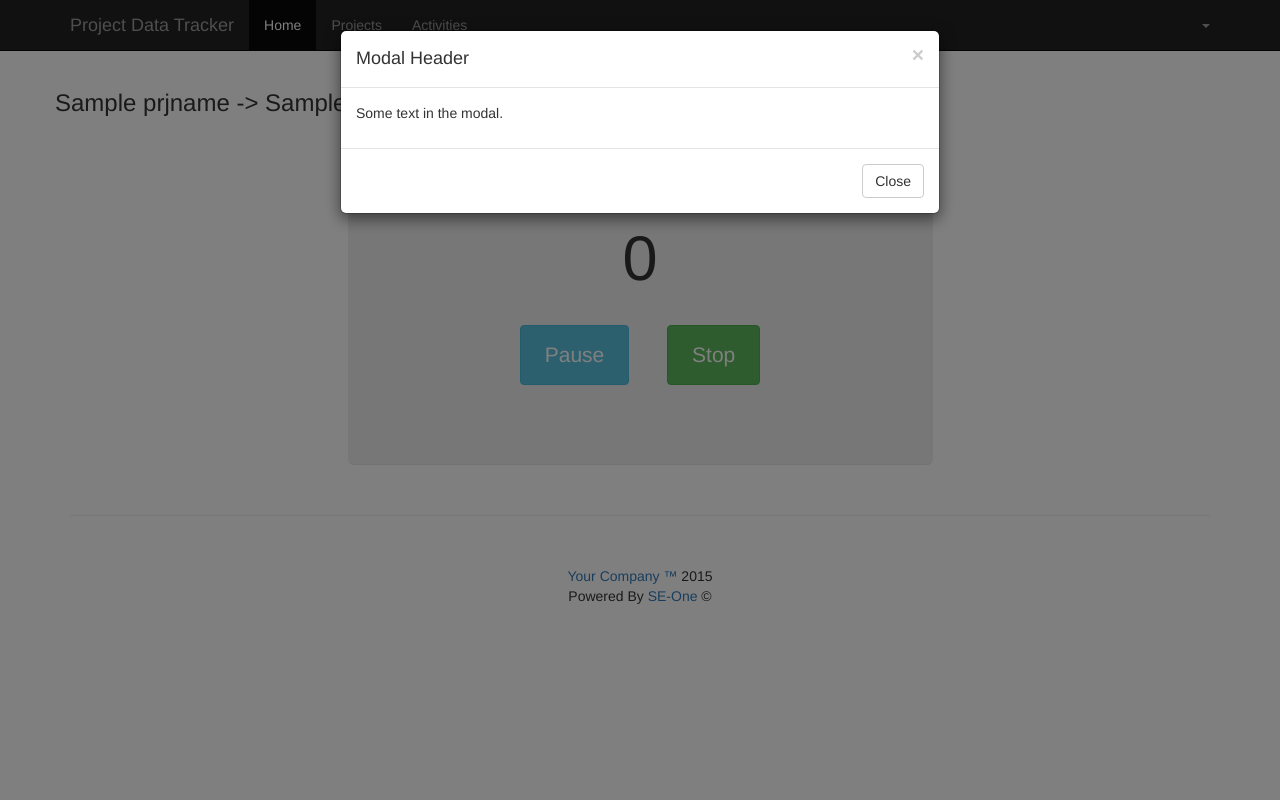
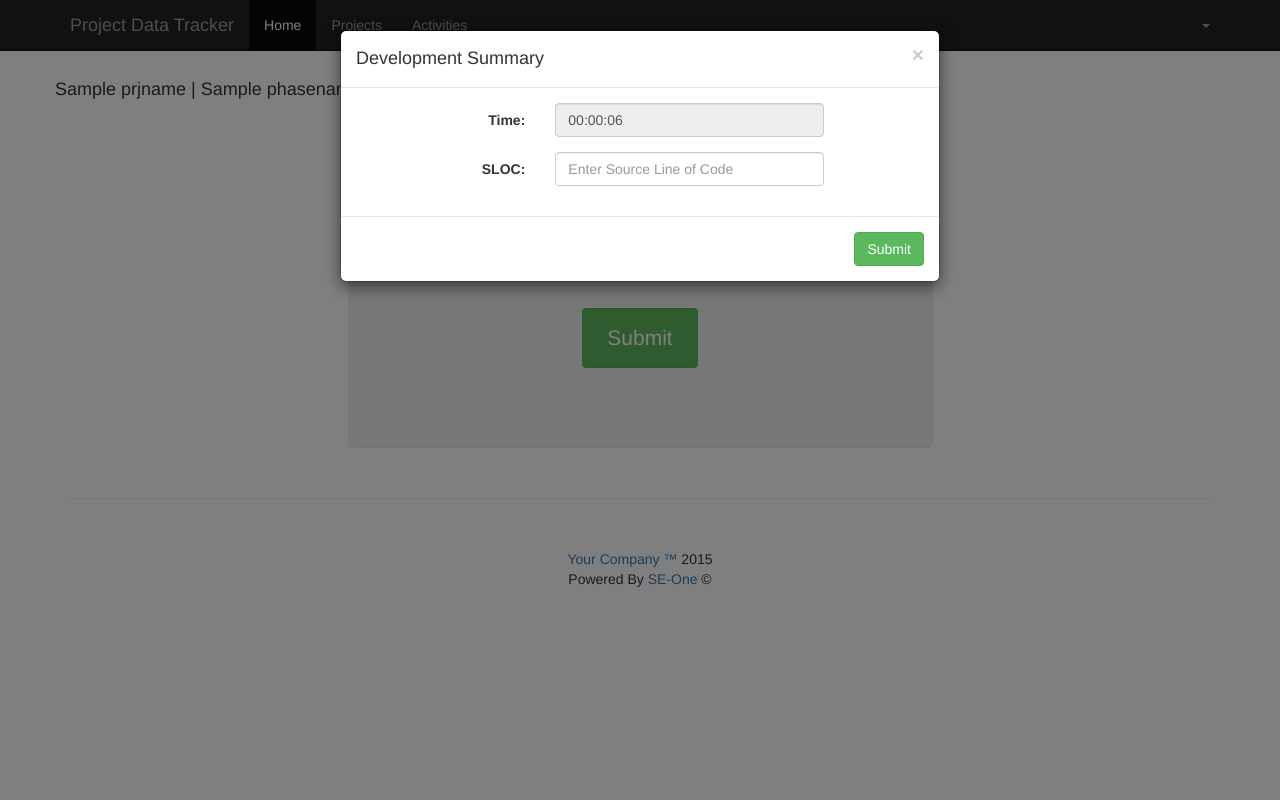
Before and after one commit to raspberryice/project-data-tracker, a Django app: template pdt/templates/devaction.html in a window 1280 px wide, after a click on "Stop". Run offline with Django 3.2, Linux system fonts and the light colour scheme; the template is opened without the code that fills it: most values are stand-ins (such as "Sample title", 1, 10 or a date in 2020); some libraries are stand-ins or nearby versions.

Commit message:
Timer and Submit SLOC completed
Please refer to the fake views in views.py to adapt the input/output of the backend functions.

```diff
--- a/pdt/static/css/offcanvas.css
+++ b/pdt/static/css/offcanvas.css
@@ -78,6 +78,11 @@ footer {
   border-top-right-radius: 0;
 }
 
+/* modal */
+.modal-body {
+  text-align: center;
+}
+
 /* jumbotron timer */
 .jumbotron {
   width: 50%;
--- a/pdt/static/js/timer.js
+++ b/pdt/static/js/timer.js
@@ -1,8 +1,33 @@
-var c=0;
-var t;
-function starttimer()
-{
-    document.getElementById('timerdisplay').value = c;
-    c = c + 1;
-    t = setTimeout("starttimer()",1000);
+var myVar = setInterval(myTimer, 1000);
+var totseconds = 0;
+function myTimer() {
+    totseconds = totseconds + 1;
+    var hour = Math.floor(totseconds / 3600),
+        minute = Math.floor(totseconds % 3600 / 60),
+        sec = Math.floor(totseconds % 60);
+    if (hour < 10) hour = '0' + hour;
+    if (minute < 10) minute = '0' + minute;
+    if (sec < 10) sec = '0' + sec;
+    document.getElementById("timerdisplay").innerHTML = hour + ":" + minute + ":" + sec;
 }
+var paused = false;
+function pausetimer() {
+    if (paused) {
+        paused = false;
+        document.getElementById("pausebutton").innerHTML = "Pause";
+        document.getElementById("pausebutton").setAttribute("class", "btn btn-md btn-info");
+        myVar = setInterval(myTimer, 1000);
+    } else {
+        clearInterval(myVar);
+        document.getElementById("pausebutton").innerHTML = "Resume";
+        document.getElementById("pausebutton").setAttribute("class", "btn btn-md btn-success");
+        paused = true;
+    }
+}
+function stoptimer() {
+    clearInterval(myVar);
+    document.getElementById("stopbutton").innerHTML = "Submit";
+    document.getElementById("stopbutton").setAttribute("class", "btn btn-md btn-success")
+    document.getElementById("pausebutton").remove();
+    document.getElementById("time").setAttribute("value", document.getElementById("timerdisplay").innerHTML);
+}
--- a/pdt/templates/devaction.html
+++ b/pdt/templates/devaction.html
@@ -66,7 +66,7 @@
 
       <div class="row row-offcanvas row-offcanvas-right">
 
-        <h3> {{ prjname }} -> {{ phasename }} Phase -> Iteration {{ itrno }} </h3>
+        <h4> {{ prjname }} | {{ phasename }} Phase | Iteration {{ itrno }} > New Development Session </h4>
 
         <!-- Modal -->
         <div id="submitmodal" class="modal fade" role="dialog">
@@ -76,26 +76,43 @@
             <div class="modal-content">
               <div class="modal-header">
                 <button type="button" class="close" data-dismiss="modal">&times;</button>
-                <h4 class="modal-title">Modal Header</h4>
+                <h4 class="modal-title">Development Summary</h4>
               </div>
-              <div class="modal-body">
-                <p>Some text in the modal.</p>
-              </div>
-              <div class="modal-footer">
-                <button type="button" class="btn btn-default" data-dismiss="modal">Close</button>
-              </div>
+
+              <form class="form-horizontal" role="form" method="post" action="/developer/enddev/">
+                <div class="modal-body">
+                  <div class="form-group">
+                    <label class="control-label col-sm-4" for="time">Time:</label>
+                    <div class="col-sm-6">
+                      <input type="text" class="form-control" id="time" name="time" value="00:00:00" readonly required>
+                    </div>
+                  </div>
+                  <div class="form-group">
+                    <label class="control-label col-sm-4" for="sloc">SLOC:</label>
+                    <div class="col-sm-6">
+                      <input type="number" min="0" class="form-control" id="sloc" name="sloc" placeholder="Enter Source Line of Code" required autofocus>
+                    </div>
+                  </div>
+                </div>
+                <div class="modal-footer">
+                  <input type="hidden" id="sid" name="sid" value="{{ sid }}">
+                  <button type="submit" class="btn btn-success">Submit</button>
+                </div>
+              </form>
+
+
             </div>
 
           </div>
         </div>
 
         <div class="jumbotron">
-          <p class="lead">Development</p>
-          <h1 id="timerdisplay">0</h1><script>starttimer()</script>
+          <p class="lead">Time Elapsed</p>
+          <h1 id="timerdisplay">00:00:00</h1>
           <p class="control">
-            <button class="btn btn-md btn-info" onclick="starttimer()" role="button">Pause</button>
+            <button class="btn btn-md btn-info" onclick="pausetimer()" id="pausebutton" role="button">Pause</button>
             <!-- Can the developer change the submitted SLOC and timespan? -->
-            <button class="btn btn-md btn-success" onclick="stoptimer()" data-toggle="modal" data-target="#submitmodal" role="button">Stop</button> <!-- Modal -->
+            <button class="btn btn-md btn-danger" onclick="stoptimer()" data-toggle="modal" data-target="#submitmodal" id="stopbutton" role="button">Stop</button> <!-- Modal -->
           </p>
         </div>
 
--- a/pdt/urls.py
+++ b/pdt/urls.py
@@ -7,6 +7,7 @@ urlpatterns = [
 	url(r'auth/logout/$', logout, name = 'logout'),
 	url(r'developer/dashboard/$', devdashboard, name = 'devdashboard'),
 	url(r'developer/createdev/', beginDevelopSession, name = 'createdev'),
+	url(r'developer/enddev/', endDevelopSession, name = 'enddev'),
 	url(r'manager/dashboard/$', mandashboard, name = 'mandashboard'),
 
 ]
```
Also changed, not shown: pdt/views.py (+6 -4 lines), db.sqlite3.
